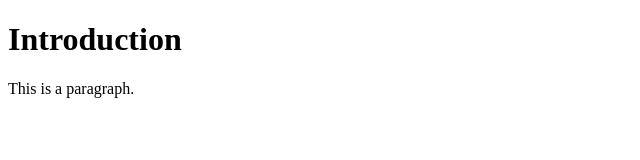
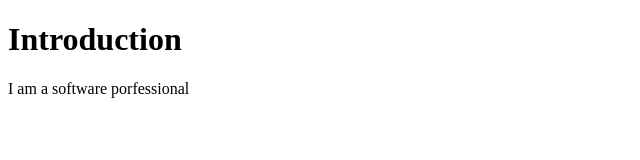
Before and after one commit to npcodebase/github.io, a plain HTML site: page index.html in a window 1280 px wide. Shown: the full height of the page, 0-640 px from the left. Drawn offline with Linux system fonts and the light colour scheme.

Commit message:
modifeid content

```diff
--- a/index.html
+++ b/index.html
@@ -6,7 +6,7 @@
 <body>
 
 <h1>Introduction</h1>
-<p>This is a paragraph.</p>
+<p>I am a software porfessional</p>
 
 </body>
 </html>
```
